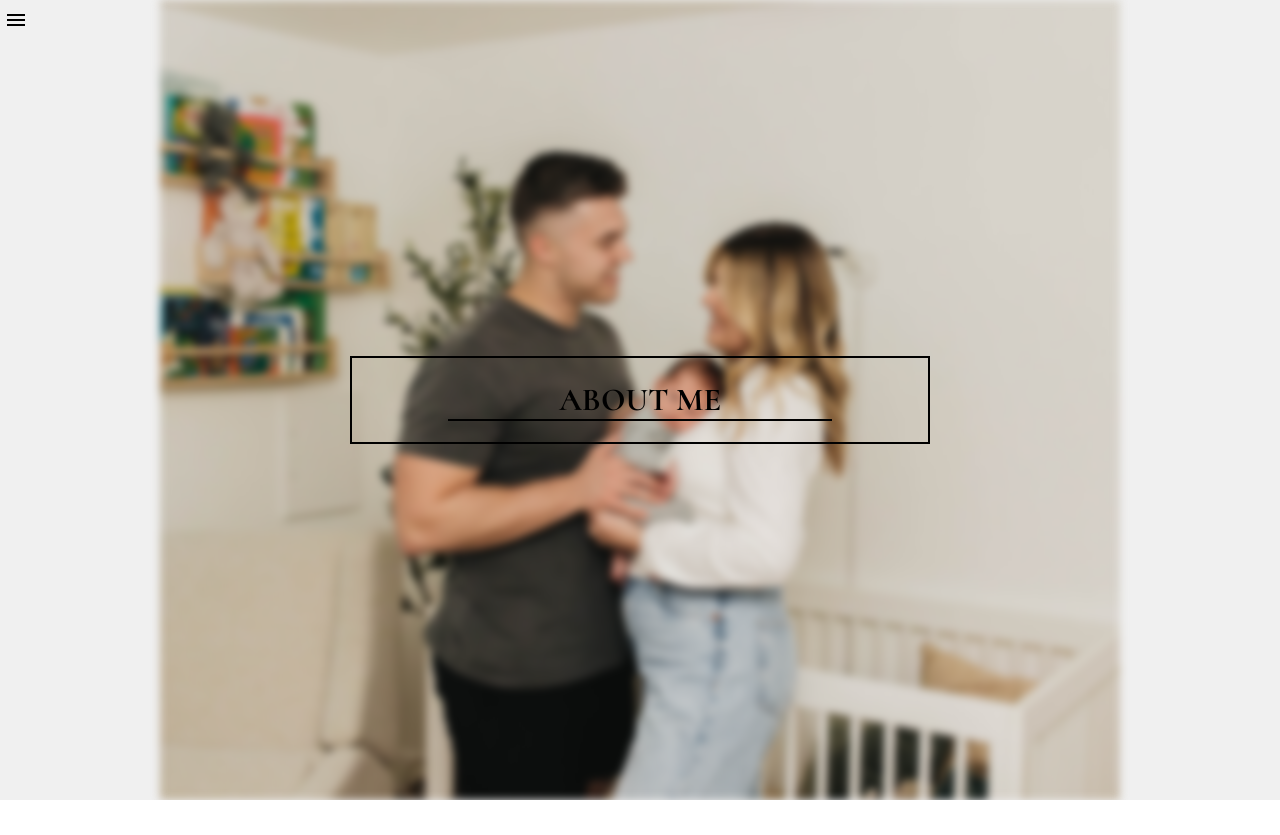
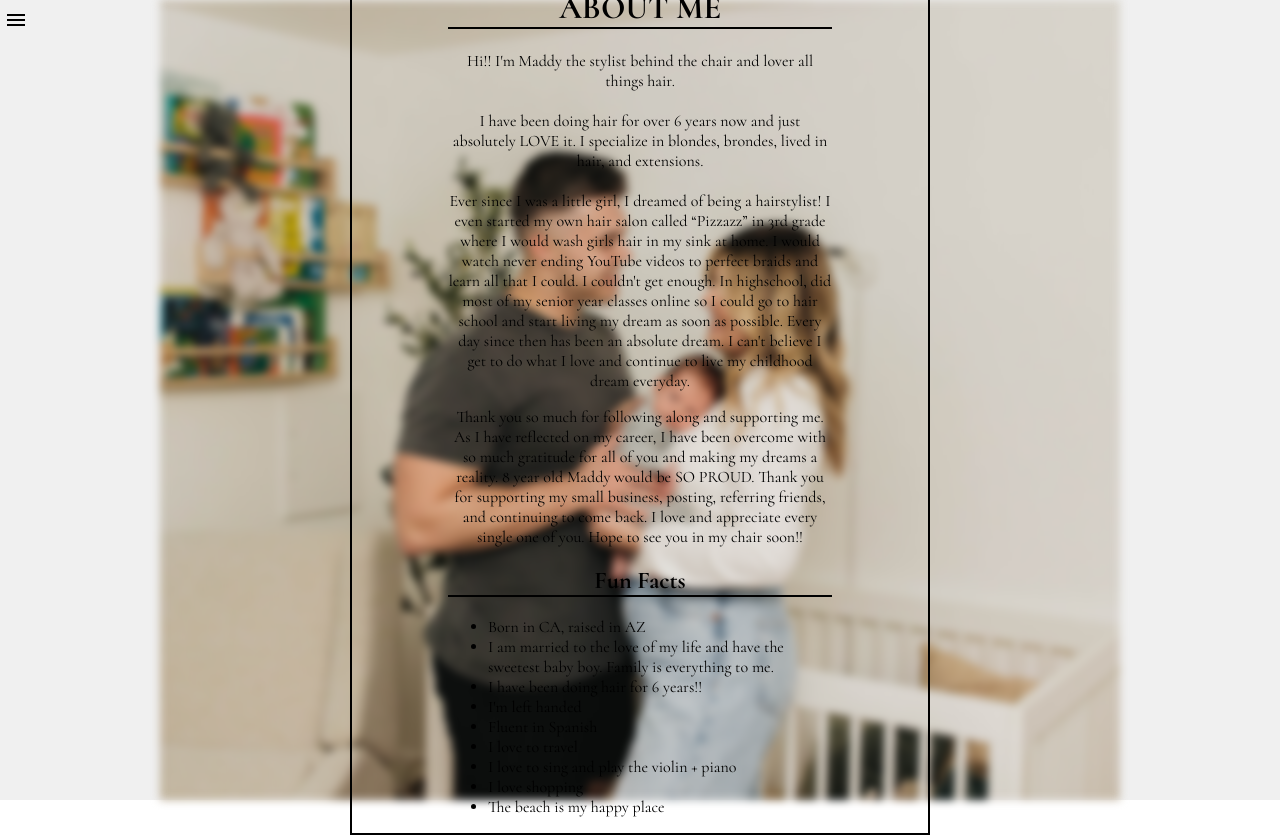
Before and after one commit to GucciHepcat52/hair-by-maddy-kate, a React (Create React App) app: page /about in a window 1280 px wide. Before the commit the page ends 800 px from the top, so only its background shows below. Built offline with nearby package versions, Linux system fonts and the light colour scheme.

Commit message:
cleaned up css

```diff
--- a/src/App.css
+++ b/src/App.css
@@ -11,17 +11,10 @@
   animation: fadeIn 1s ease-in-out;
 }
 
-.App {
-  display: flex;
-}
-
 .Main {
-  width: 100%;
-  height: 100%;
   display: flex;
   flex-direction: column;
   align-items: center;
-  overflow-x: hidden;
   background-color: #f0f0f0;
 }
 
@@ -84,13 +77,13 @@
 
 .title-text {
   position: absolute;
-  z-index: 2; /* Higher z-index to bring text to front */
+  z-index: 2;
   color: black;
   text-align: center;
   width: 80%;
   margin-top: 50vh;
   font-size: 35px;
-  padding: 0 10%; /* Padding to prevent text touching the edges */
+  padding: 0 10%;
 }
 
 .about-text {
@@ -100,7 +93,6 @@
   border: 2px solid black;
   text-align: center;
   padding: 0 10%;
-  /* height: 50%; */
   width: 40%;
 }
 
@@ -111,7 +103,6 @@
   border: 2px solid black;
   text-align: center;
   padding: 0 10%;
-  /* height: 50%; */
   width: 40%;
 }
 
@@ -126,10 +117,6 @@
 
 .about-text h1 {
   border-bottom: 2px solid black;
-}
-
-.about-text h3 {
-  font-size: 25px;
 }
 
 .services-text h1 {
@@ -152,12 +139,10 @@
   box-sizing: border-box;
   height: 100%;
   width: 20rem;
-  /* border: 2px solid black; */
 }
 
 .review p {
   box-sizing: border-box;
-  /* border: 2px solid black; */
   height: 100%;
   width: 50%;
   display: flex;
@@ -177,10 +162,6 @@
     font-size: 15px;
   }
 
-  .about-text h3 {
-    font-size: 20px;
-  }
-
   .review {
     box-sizing: border-box;
     font-family: "Cormorant", sans-serif;
@@ -192,19 +173,16 @@
     align-items: center;
     justify-content: space-evenly;
     padding: 4vh;
-    /* border: 2px solid black; */
   }
 
   .review img {
     box-sizing: border-box;
     height: 100%;
     width: 20rem;
-    /* border: 2px solid black; */
   }
 
   .review p {
     box-sizing: border-box;
-    /* border: 2px solid black; */
     height: 100%;
     width: 25rem;
     display: flex;
@@ -222,10 +200,6 @@
   .title-text {
     margin-top: 20rem;
     font-size: 15px;
-  }
-  .about-text {
-    /* height: 78%; */
-    width: 70%;
   }
 }
 
--- a/src/pages/About.js
+++ b/src/pages/About.js
@@ -38,6 +38,51 @@ export default function About() {
         <div className="slides about-slide"></div>
         <div className="about-text">
           <h1>ABOUT ME</h1>
+          <p style={{ marginBottom: 0 }}>
+            Hi!! I'm Maddy the stylist behind the chair and lover all things
+            hair.
+          </p>
+          <br />
+          <p style={{ marginBottom: 0, marginTop: 0 }}>
+            I have been doing hair for over 6 years now and just absolutely LOVE
+            it. I specialize in blondes, brondes, lived in hair, and extensions.
+          </p>
+          <br />
+          <p style={{ marginTop: 0 }}>
+            Ever since I was a little girl, I dreamed of being a hairstylist! I
+            even started my own hair salon called “Pizzazz” in 3rd grade where I
+            would wash girls hair in my sink at home. I would watch never ending
+            YouTube videos to perfect braids and learn all that I could. I
+            couldn't get enough. In highschool, did most of my senior year
+            classes online so I could go to hair school and start living my
+            dream as soon as possible. Every day since then has been an absolute
+            dream. I can't believe I get to do what I love and continue to live
+            my childhood dream everyday.
+          </p>
+          <p>
+            Thank you so much for following along and supporting me. As I have
+            reflected on my career, I have been overcome with so much gratitude
+            for all of you and making my dreams a reality. 8 year old Maddy
+            would be SO PROUD. Thank you for supporting my small business,
+            posting, referring friends, and continuing to come back. I love and
+            appreciate every single one of you. Hope to see you in my chair
+            soon!!
+          </p>
+          <h2 style={{ borderBottom: "2px solid black" }}>Fun Facts</h2>
+          <ul style={{ textAlign: "left" }}>
+            <li>Born in CA, raised in AZ</li>
+            <li>
+              I am married to the love of my life and have the sweetest baby
+              boy. Family is everything to me.
+            </li>
+            <li>I have been doing hair for 6 years!!</li>
+            <li>I'm left handed</li>
+            <li>Fluent in Spanish</li>
+            <li>I love to travel</li>
+            <li>I love to sing and play the violin + piano</li>
+            <li>I love shopping</li>
+            <li>The beach is my happy place</li>
+          </ul>
         </div>
       </div>
     </div>
```
